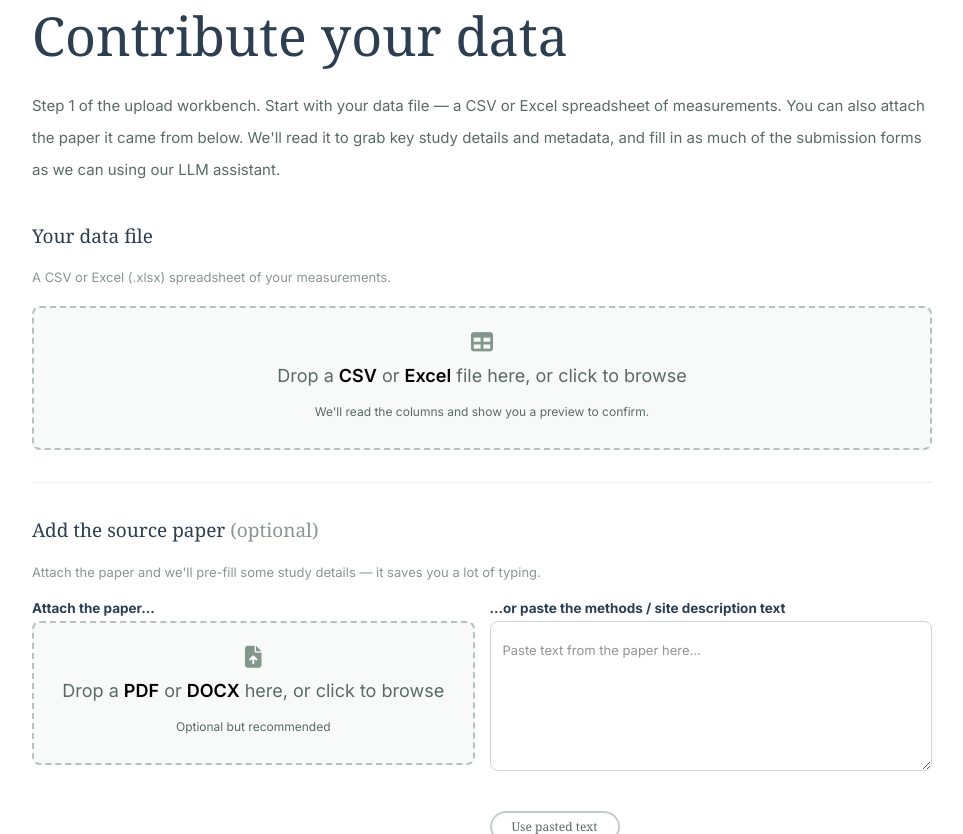
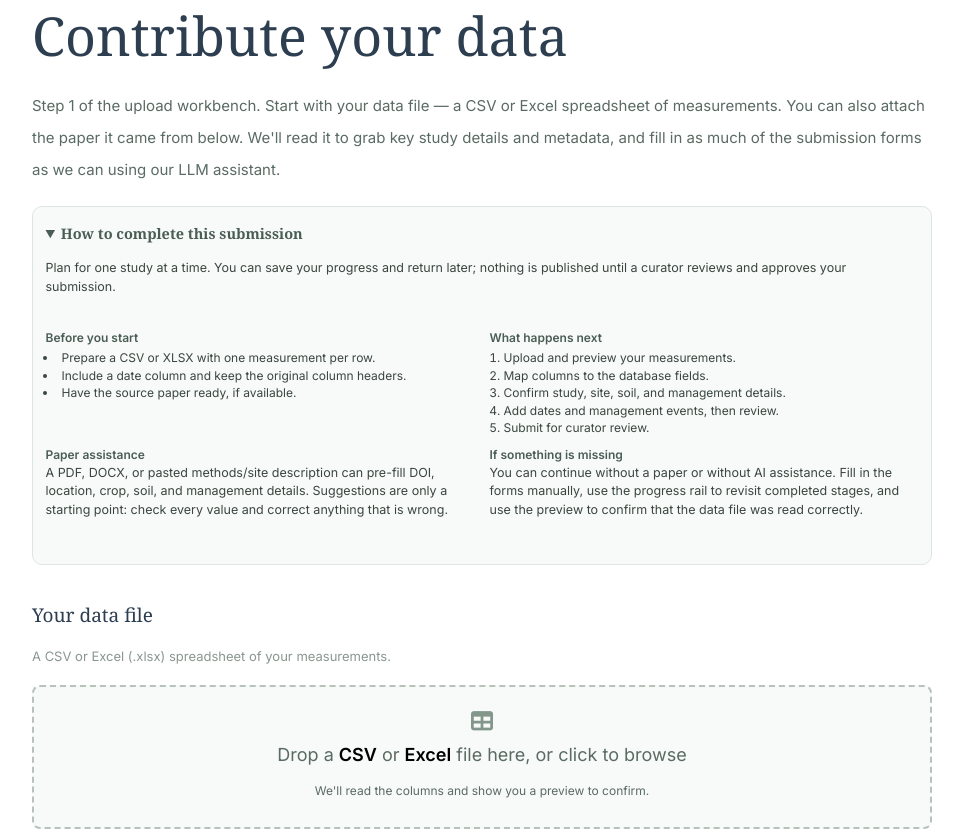
Before and after one commit to ryanackett/grand_explorer, a Django app: page /submit-data/ in a window 1280 px wide. Shown: the part 183-1017 px from the top of the page, without its empty margins (158-1121 px from the left). Run offline with Django 3.2, Linux system fonts and the light colour scheme; the visitor is signed in with stand-in values (Sample User, id 1); data comes from the database, SQL or seed files in the repository; data that the repository does not hold is empty; parts of the project's set-up code (start-up, migrations or seed data) failed here and were passed over; some libraries are stand-ins or nearby versions; some web fonts are replaced.

Commit message:
submission tutorial

```diff
--- a/n2odb/templates/submit_data.html
+++ b/n2odb/templates/submit_data.html
@@ -64,6 +64,28 @@
     }
     table.preview-table tbody td { color:#3a463f; }
     table.preview-table tbody tr:nth-child(even) td { background:#fafbfa; }
+
+    .workbench-guide {
+        margin:1.5rem 0 2.25rem; border:1px solid #dfe5e2; border-radius:10px;
+        background:#f8faf9; color:#3a463f;
+    }
+    .workbench-guide summary {
+        cursor:pointer; padding:1rem 1.25rem; font-family:'Georgia', serif;
+        font-size:1.45rem; color:#4a5d54; font-weight:600;
+    }
+    .workbench-guide__body { padding:0 1.25rem 1.25rem; }
+    .workbench-guide__body p { font-size:1.25rem; line-height:1.5; }
+    .workbench-guide__grid {
+        display:grid; grid-template-columns:repeat(2, minmax(0, 1fr)); gap:1rem 1.5rem;
+        margin-top:1rem;
+    }
+    .workbench-guide__item { font-size:1.2rem; line-height:1.45; }
+    .workbench-guide__item strong { color:#4a5d54; }
+    .workbench-guide__item ul { margin:.35rem 0 0 1.2rem; padding:0; }
+    .workbench-guide__stages { margin:.35rem 0 0 1.4rem; padding:0; }
+    @media (max-width:720px) {
+        .workbench-guide__grid { grid-template-columns:1fr; }
+    }
 </style>
 
 <section class="workbench-section">
@@ -84,6 +106,52 @@
       We'll read it to grab key study details and metadata, and fill in
       as much of the submission forms as we can using our LLM assistant.
     </p>
+
+    <details class="workbench-guide" open>
+      <summary>How to complete this submission</summary>
+      <div class="workbench-guide__body">
+        <p>
+          Plan for one study at a time. You can save your progress and return later;
+          nothing is published until a curator reviews and approves your submission.
+        </p>
+        <div class="workbench-guide__grid">
+          <div class="workbench-guide__item">
+            <strong>Before you start</strong>
+            <ul>
+              <li>Prepare a CSV or XLSX with one measurement per row.</li>
+              <li>Include a date column and keep the original column headers.</li>
+              <li>Have the source paper ready, if available.</li>
+            </ul>
+          </div>
+          <div class="workbench-guide__item">
+            <strong>What happens next</strong>
+            <ol class="workbench-guide__stages">
+              <li>Upload and preview your measurements.</li>
+              <li>Map columns to the database fields.</li>
+              <li>Confirm study, site, soil, and management details.</li>
+              <li>Add dates and management events, then review.</li>
+              <li>Submit for curator review.</li>
+            </ol>
+          </div>
+          <div class="workbench-guide__item">
+            <strong>Paper assistance</strong>
+            <p>
+              A PDF, DOCX, or pasted methods/site description can pre-fill DOI,
+              location, crop, soil, and management details. Suggestions are only a
+              starting point: check every value and correct anything that is wrong.
+            </p>
+          </div>
+          <div class="workbench-guide__item">
+            <strong>If something is missing</strong>
+            <p>
+              You can continue without a paper or without AI assistance. Fill in the
+              forms manually, use the progress rail to revisit completed stages, and
+              use the preview to confirm that the data file was read correctly.
+            </p>
+          </div>
+        </div>
+      </div>
+    </details>
 
     <h2 class="wb-subhead">Your data file</h2>
     <p class="wb-subhead__note">A CSV or Excel (.xlsx) spreadsheet of your measurements.</p>
```
